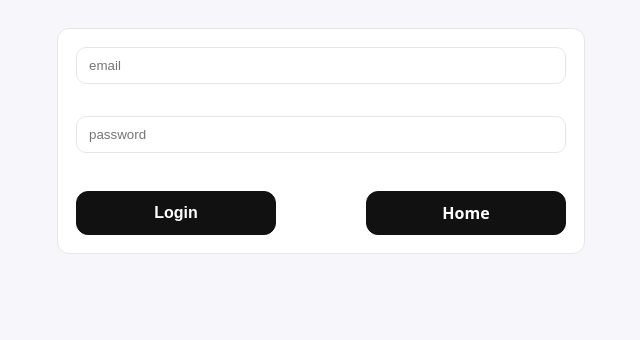
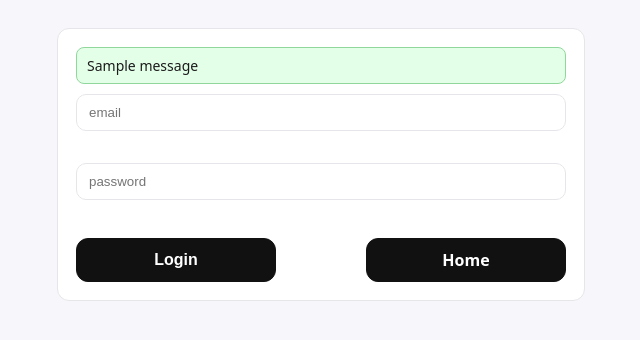
Before and after one commit to Aman-Sunesh/Airline-Ticket-Reservation-System-Using-MySQL-and-Flask, a Flask app: page /login in a window 1280 px wide. Shown: the part 54-394 px from the top of the page, without its empty margins (319-959 px from the left). Run offline with Flask 3, Linux system fonts and the light colour scheme; tables that the repository leaves empty hold one stand-in row (values such as "Sample post"); one stand-in notice (Sample message) is shown.

Commit message:
Implement flash message styles in login.html
Added flash message styles for error and success notifications.

```diff
--- a/templates/login.html
+++ b/templates/login.html
@@ -31,12 +31,37 @@
       width:100%;
     }
     .actions .btn{ flex:0 0 200px; }
-	.error{color:#b00020}
+
+    /* Flash message styles (match Complete Purchase page) */
+    .flash-box{margin-bottom:10px;}
+    .flash{
+      padding:8px 10px;
+      border-radius:8px;
+      margin-bottom:6px;
+      font-size:14px;
+    }
+    .flash.error{
+      background:#ffe5e5;
+      border:1px solid #f5a3a3;
+    }
+    .flash.success{
+      background:#e4ffe8;
+      border:1px solid #90d79b;
+    }
   </style>
 </head>
 <body>
   <header><div>Airline Reservation</div></header>
   <main><div class="card">
+  <div class="flash-box">
+    {% with messages = get_flashed_messages(with_categories=true) %}
+      {% if messages %}
+        {% for category, msg in messages %}
+          <div class="flash {{ category }}">{{ msg }}</div>
+        {% endfor %}
+      {% endif %}
+    {% endwith %}
+  </div>
 <form action="/loginAuth" method="POST">
 	<input type="text" name = "email" placeholder="email" required/> </br>
 	<input type="password" name = "password" placeholder="password" required/></br>
@@ -45,5 +70,6 @@
 	  <a class="btn primary" href="/" role="button">Home</a>
 	</div>
 </form>
+</div></main>
 </body>
 </html>
```
